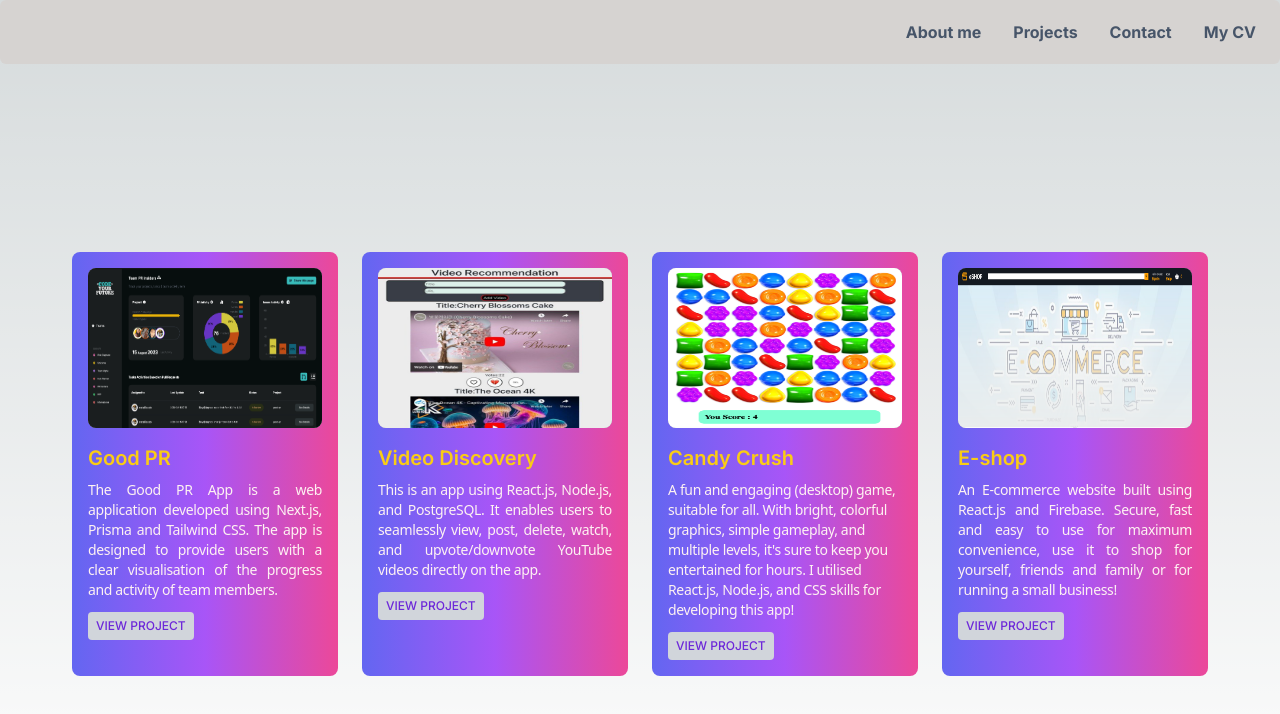
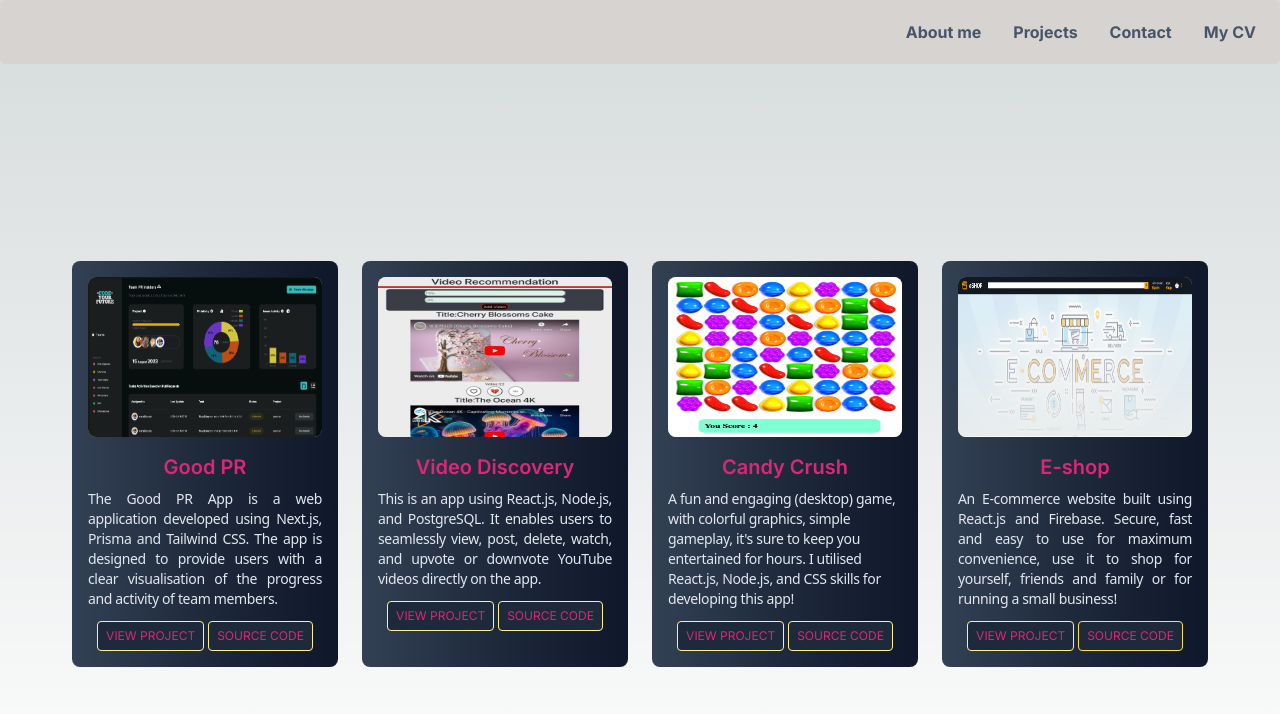
Before and after one commit to Farnooshmo/portfolio, a Next.js app: page /projects in a window 1280 px wide. Shown: the top 714 px of the page. Built offline with nearby package versions, Linux system fonts and the light colour scheme.

Commit message:
Update Project's cards styling

```diff
--- a/app/projects/page.js
+++ b/app/projects/page.js
@@ -10,7 +10,7 @@ export default function Projects() {
       {/* <!-- Component Start --> */}
       <div className="grid xl:grid-cols-4 md:grid-cols-2 grid-cols-1 gap-2 max-w-6xl">
         {/* <!-- project 1--> */}
-        <div className="flex flex-col bg-gradient-to-r from-indigo-500 via-purple-500 to-pink-500 text-yellow-400 rounded-lg p-4 m-2">
+        <div className="flex flex-col bg-gradient-to-r  from-slate-700 via-slate-800 to-slate-900 text-pink-600 rounded-lg p-4 m-2">
           <div className="h-40 bg-gray-400 rounded-lg">
             {" "}
             <Image
@@ -21,24 +21,32 @@ export default function Projects() {
               className="fill-container rounded-lg w-full h-full"
             />
           </div>
-          <div className="flex flex-col items-start mt-4">
+          <div className="flex flex-col items-center mt-4">
             <h4 className="text-xl font-semibold mb-2">Good PR</h4>
-            <p className="text-sm text-red-50 text-justify tracking-tight font-sans">
+            <p className="text-sm text-slate-200 text-justify tracking-tight font-sans">
               The Good PR App is a web application developed using Next.js,
               Prisma and Tailwind CSS. The app is designed to provide users with
               a clear visualisation of the progress and activity of team
               members.{" "}
             </p>
+            <div className="flex flex-row gap-1">
               <Link
-              className="p-2 leading-none rounded font-medium mt-3 bg-gray-300 text-violet-700  text-xs uppercase focus:outline-none "
+                className="flex  p-2 leading-none rounded font-normal mt-3 border-solid border border-yellow-200 bg-slate-800 text-pink-600 text-xs uppercase  active:bg-pink-700 focus:outline-none focus:ring focus:ring-pink-300 "
                 href="https://good-pr.vercel.app/"
               >
                 View project{" "}
               </Link>
+              <Link
+                className="flex  p-2 leading-none rounded font-normal mt-3 border-solid border border-yellow-200 bg-slate-800 text-pink-600 text-xs uppercase  active:bg-pink-700 focus:outline-none focus:ring focus:ring-pink-300 "
+                href="https://good-pr.vercel.app/"
+              >
+                source code{" "}
+              </Link>
+            </div>
           </div>
         </div>
         {/* <!-- project 2 --> */}
-        <div className="flex flex-col bg-gradient-to-r from-indigo-500 via-purple-500 to-pink-500 text-yellow-400 rounded-lg p-4 m-2 ">
+        <div className="flex flex-col bg-gradient-to-r  from-slate-700 via-slate-800 to-slate-900 text-pink-600 rounded-lg p-4 m-2 ">
           <div className="h-40 bg-gray-400 rounded-lg">
             {" "}
             <Image
@@ -49,23 +57,31 @@ export default function Projects() {
               className="fill-container rounded-lg w-full h-full "
             />
           </div>
-          <div className="flex flex-col items-start mt-4">
+          <div className="flex flex-col items-center mt-4">
             <h4 className="text-xl font-semibold mb-2">Video Discovery</h4>
-            <p className="text-sm text-red-50 text-justify tracking-tight font-sans">
+            <p className="text-sm text-slate-200 text-justify tracking-tight font-sans">
               This is an app using React.js, Node.js, and PostgreSQL. It enables
-              users to seamlessly view, post, delete, watch, and upvote/downvote
-              YouTube videos directly on the app.{" "}
+              users to seamlessly view, post, delete, watch, and upvote or
+              downvote YouTube videos directly on the app.{" "}
             </p>
+            <div className="flex flex-row gap-1">
               <Link
-              className="p-2 leading-none rounded font-medium mt-3 bg-gray-300 text-violet-700 text-xs uppercase  active:bg-pink-700 focus:outline-none focus:ring focus:ring-pink-300"
+                className="flex  p-2 leading-none rounded font-normal mt-3 border-solid border border-yellow-200 bg-slate-800 text-pink-600 text-xs uppercase  active:bg-pink-700 focus:outline-none focus:ring focus:ring-pink-300"
                 href="https://final-project-assessment.netlify.app/"
               >
                 View project{" "}
               </Link>
+              <Link
+                className="p-2 leading-none rounded font-normal mt-3 border-solid border border-yellow-200 bg-slate-800 text-pink-600 text-xs uppercase  active:bg-pink-700 focus:outline-none focus:ring focus:ring-pink-300"
+                href="https://final-project-assessment.netlify.app/"
+              >
+                source code{" "}
+              </Link>
+            </div>
           </div>
         </div>
         {/* <!-- project 3 --> */}
-        <div className="flex flex-col bg-gradient-to-r from-indigo-500 via-purple-500 to-pink-500 text-yellow-400 rounded-lg p-4 m-2">
+        <div className="flex flex-col bg-gradient-to-r from-slate-700 via-slate-800 to-slate-900 text-pink-600 rounded-lg p-4 m-2">
           <div className="h-40 bg-gray-400 rounded-lg ">
             {" "}
             <Image
@@ -76,24 +92,31 @@ export default function Projects() {
               className="fill-container rounded-lg w-full h-full"
             />
           </div>
-          <div className="flex flex-col items-start mt-4">
+          <div className="flex flex-col items-center mt-4">
             <h4 className="text-xl font-semibold mb-2">Candy Crush</h4>
-            <p className="text-sm text-red-50 first-letter:text-justify tracking-tight font-sans text-clip">
-              A fun and engaging (desktop) game, suitable for all. With bright,
-              colorful graphics, simple gameplay, and multiple levels, it's sure
-              to keep you entertained for hours. I utilised React.js, Node.js,
-              and CSS skills for developing this app!{" "}
+            <p className="text-sm text-slate-200 first-letter:text-justify tracking-tight font-sans text-clip">
+              A fun and engaging (desktop) game, with colorful graphics, simple
+              gameplay, it's sure to keep you entertained for hours. I utilised
+              React.js, Node.js, and CSS skills for developing this app!{" "}
             </p>
+            <div className="flex flex-row gap-1">
               <Link
-              className="p-2 leading-none rounded   font-medium mt-3 bg-gray-300 text-violet-700 text-xs uppercase   active:bg-pink-700 focus:outline-none focus:ring focus:ring-pink-300"
+                className="p-2 leading-none rounded   font-normal mt-3 border-solid border border-yellow-200 bg-slate-800 text-pink-600 text-xs uppercase   active:bg-pink-700 focus:outline-none focus:ring focus:ring-pink-300"
                 href="https://teamwork-candycrush.netlify.app/"
               >
                 View project{" "}
               </Link>
+              <Link
+                className="p-2 leading-none rounded   font-normal mt-3 border-solid border border-yellow-200 bg-slate-800 text-pink-600 text-xs uppercase   active:bg-pink-700 focus:outline-none focus:ring focus:ring-pink-300"
+                href="https://teamwork-candycrush.netlify.app/"
+              >
+                Source code{" "}
+              </Link>
+            </div>
           </div>
         </div>
         {/* <!-- project 4 --> */}
-        <div className="flex flex-col bg-gradient-to-r from-indigo-500 via-purple-500 to-pink-500 text-yellow-400 rounded-lg p-4 m-2">
+        <div className="flex flex-col bg-gradient-to-r  from-slate-700 via-slate-800 to-slate-900 text-pink-600 rounded-lg p-4 m-2">
           <div className="h-40 bg-gray-400 rounded-lg">
             {" "}
             <Image
@@ -104,19 +127,27 @@ export default function Projects() {
               className="fill-container rounded-lg w-full h-full"
             />
           </div>
-          <div className="flex flex-col items-start mt-4">
+          <div className="flex flex-col items-center mt-4">
             <h4 className="text-xl font-semibold mb-2">E-shop</h4>
-            <p className="text-sm text-red-50 text-justify tracking-tight font-sans">
+            <p className="text-sm text-slate-200 text-justify tracking-tight font-sans">
               An E-commerce website built using React.js and Firebase. Secure,
               fast and easy to use for maximum convenience, use it to shop for
               yourself, friends and family or for running a small business!{" "}
             </p>
+            <div className="flex flex-row gap-1">
               <Link
-              className="p-2 leading-none rounded font-medium mt-3  bg-gray-300 text-violet-700 text-xs uppercase   active:bg-pink-700 focus:outline-none focus:ring focus:ring-pink-300"
+                className="p-2 leading-none border-solid border border-yellow-200 rounded font-normal mt-3  bg-slate-800 text-pink-600 text-xs uppercase   active:bg-pink-700 focus:outline-none focus:ring focus:ring-pink-300"
                 href="https://london9-amazon-clone-50-react-project.netlify.app/"
               >
                 View project{" "}
               </Link>
+              <Link
+                className="p-2 leading-none border-solid border border-yellow-300 rounded font-normal mt-3  bg-slate-800 text-pink-600 text-xs uppercase   active:bg-pink-700 focus:outline-none focus:ring focus:ring-pink-300"
+                href="https://london9-amazon-clone-50-react-project.netlify.app/"
+              >
+                source code{" "}
+              </Link>
+            </div>
           </div>
         </div>
       </div>
```
Lines whose indentation alone changed are shown as unchanged.
